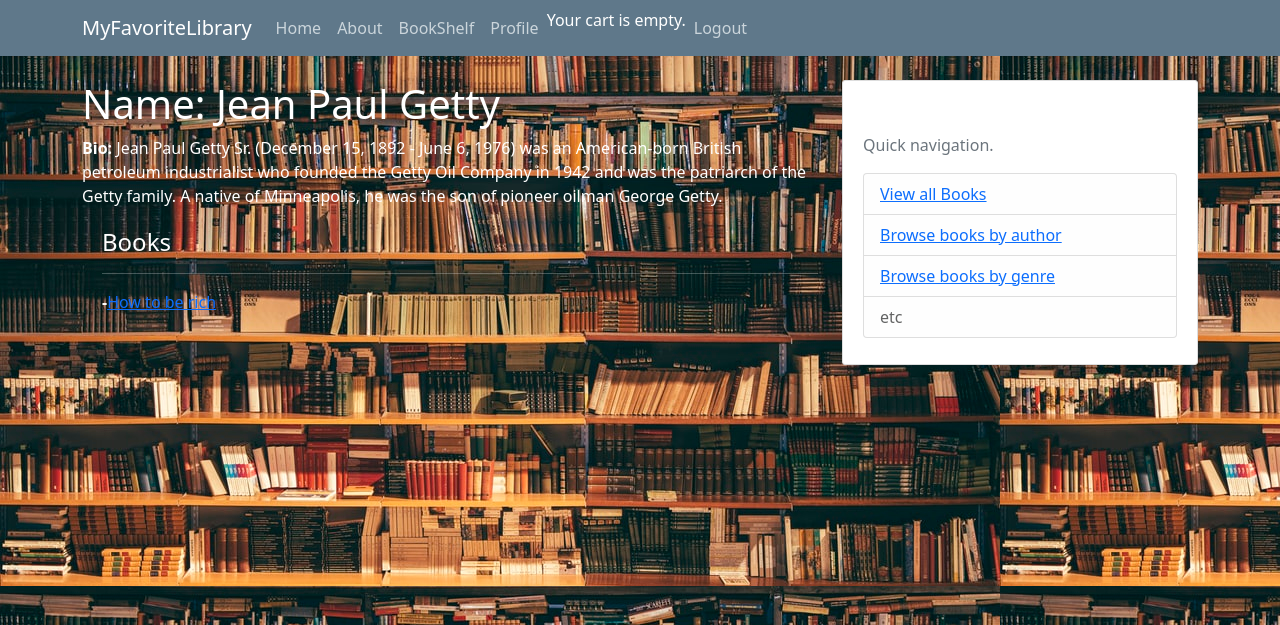
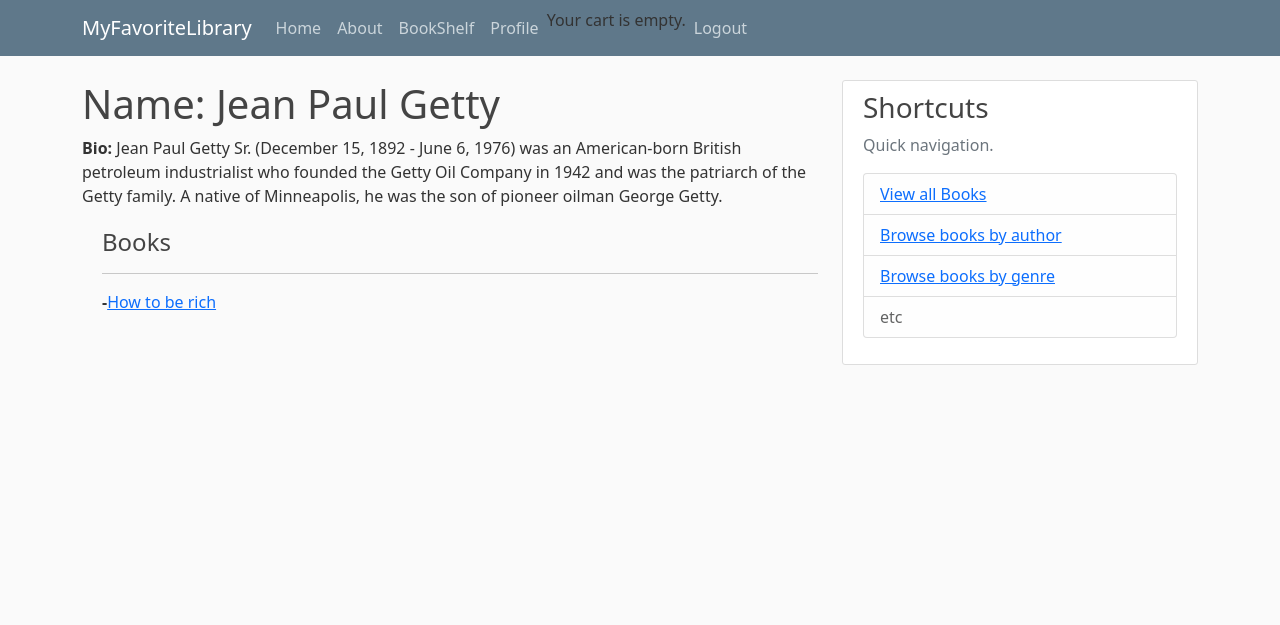
Before and after one commit to ValUNO1/ProjectTeam, a Django app: page /authordetail/2 in a window 1280 px wide. Shown: the top 625 px of the page. Run offline with Django 4.2, Linux system fonts and the light colour scheme; a user stored in the database is signed in; data comes from the database, SQL or seed files in the repository; some libraries are stand-ins or nearby versions.

Commit message:
commit 4/21

```diff
--- a/static/mfl/main.css
+++ b/static/mfl/main.css
@@ -1,11 +1,11 @@
 body {
-  background-image: url("library.jpg");
-  color: white;
+  background: #fafafa;
+  color: #333333;
   margin-top: 5rem;
 }
 
 h1, h2, h3, h4, h5, h6 {
-  color: white;
+  color: #444444;
 }
 
 ul {
```
Also changed, not shown: requirements.txt (line endings or trailing spaces), 1 other file.
